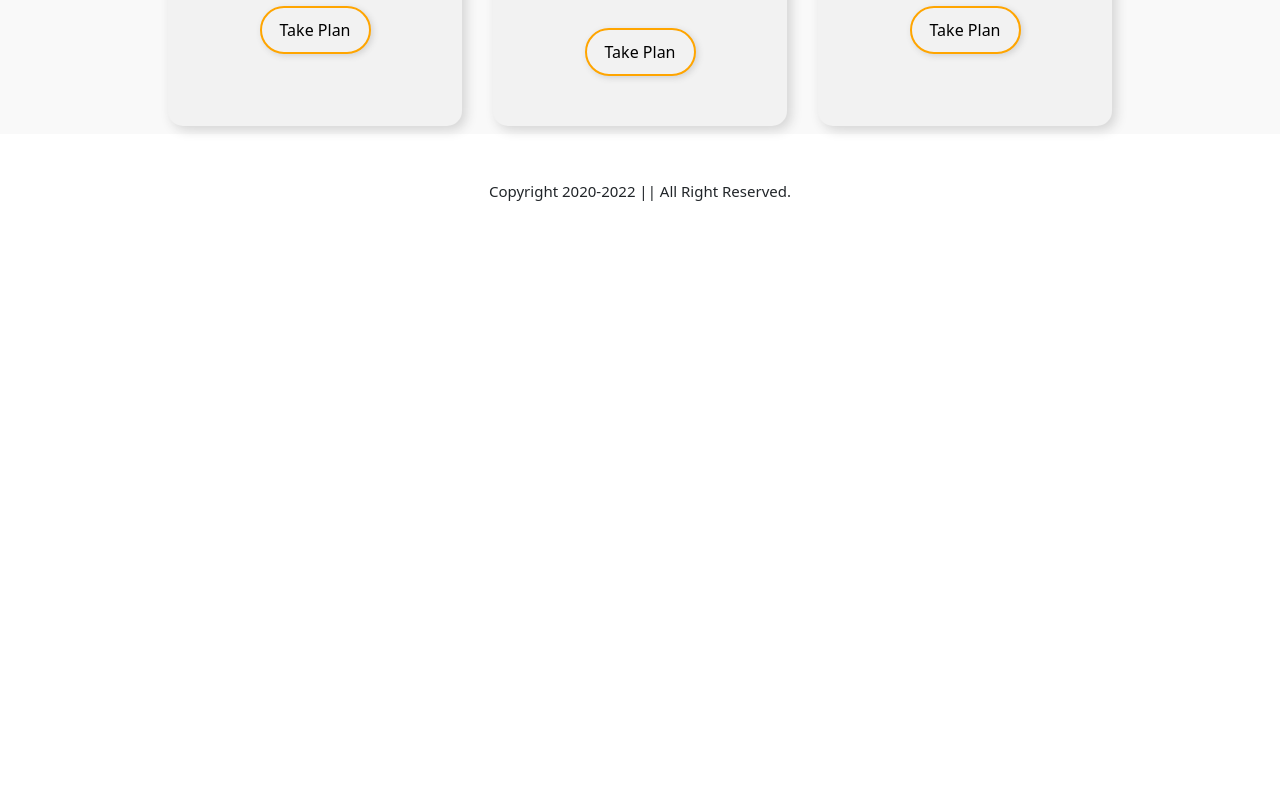
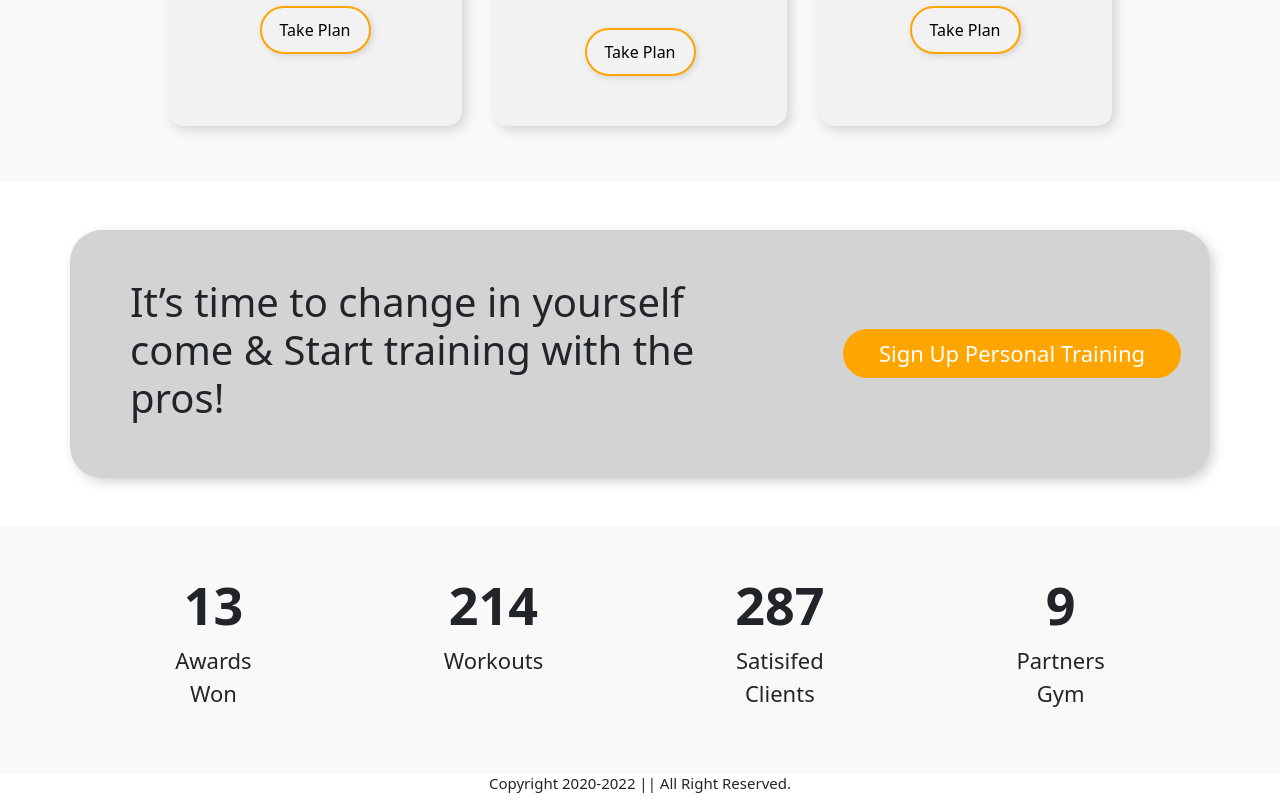
Before and after one commit to rirefat/fitness-studio, a React (Create React App) app: page / in a window 1280 px wide. Shown: the part 2450-3250 px from the top of the page. Before the commit the page ends 2658 px from the top, so only its background shows below. Built offline with nearby package versions, Linux system fonts and the light colour scheme; no server answers.

Commit message:
Modify HomePage

```diff
--- a/src/components/Home/Home.css
+++ b/src/components/Home/Home.css
@@ -45,7 +45,37 @@
 .experience-status{
     height: 0.3rem !important;
 }
-
+.call-to-action{
+    background-color: lightgrey;
+    border-radius: 32px;
+    display: grid;
+    grid-template-columns: 2fr 1fr;
+    box-shadow: 4px 4px 12px lightgray;
+}
+.call-to-action h1{
+    font-weight: 400;
+}
+.call-to-action button{
+    border: none;
+    background-color: orange;
+    color: white;
+    padding: 8px 36px;
+    font-size: 22px;
+    border-radius: 32px;
+}
+.call-to-action button:hover{
+    background-color: goldenrod;
+}
+.facts-achievements{
+    background-color: #F9F9F9;
+}
+.facts-achievements h2{
+    font-size: 52px;
+    font-weight: 700;
+}
+.facts-achievements p{
+    font-size: 22px;
+}
 @media screen and (max-width: 540px){
     .main-title{
         font-size: 30px;
--- a/src/components/Home/Home.js
+++ b/src/components/Home/Home.js
@@ -59,6 +59,34 @@ const Home = () => {
             <div  id='pricing'>
                 <Package></Package>
             </div>
+            <div className="call-to-action container py-5 my-5">
+                <div className='mx-5 d-flex justify-content-center align-items-center'>
+                    <h1>It’s time to change in yourself come & Start training with the pros!</h1>
+                </div>
+                <div className='d-flex justify-content-center align-items-center'>
+                    <button onClick={navigateRegPage}>Sign Up Personal Training</button>
+                </div>
+            </div>
+            <div className="facts-achievements">
+                <div className="container d-flex justify-content-center">
+                    <div className="first text-center mx-5 p-5">
+                        <h2>13</h2>
+                        <p>Awards Won</p>
+                    </div>
+                    <div className="second text-center mx-5 p-5">
+                        <h2>214</h2>
+                        <p>Workouts</p>
+                    </div>
+                    <div className="third text-center mx-5 p-5">
+                        <h2>287</h2>
+                        <p>Satisifed Clients</p>
+                    </div>
+                    <div className="forth text-center mx-5 p-5">
+                        <h2>9</h2>
+                        <p>Partners Gym</p>
+                    </div>
+                </div>
+            </div>
         </div>
     );
 };
--- a/src/components/Package/Package.js
+++ b/src/components/Package/Package.js
@@ -11,7 +11,7 @@ const Package = () => {
     },[]);
 
     return (
-        <div className='packages text-center mb-5'>
+        <div className='packages text-center mb-5 pb-5'>
             <h1 className='mb-5'>Pricing for Everybody</h1>
             <p className='my-5 pb-5'>Below are some of the services & features found at Fitness Studio. For more discount visit our office.</p>
            <div className="packages-info">
```
